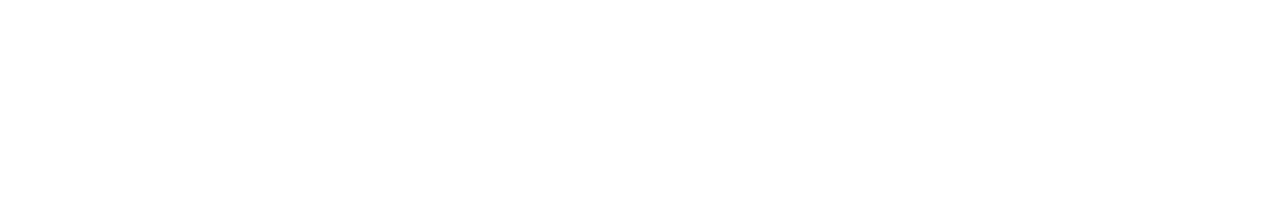
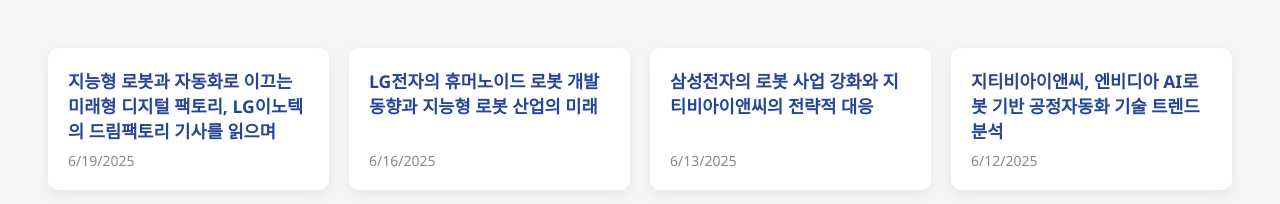
Before and after one commit to GTBMarcom/naver-blog-feed, a website: page index.html in a window 1280 px wide. Drawn offline with Linux system fonts and the light colour scheme.

Commit message:
Update blog feed UI

```diff
--- a/index.html
+++ b/index.html
@@ -5,25 +5,65 @@
   <title>네이버 블로그 최신 글</title>
   <style>
     body {
-      font-family: sans-serif;
+      font-family: 'Segoe UI', Tahoma, Geneva, Verdana, sans-serif;
+      background: #f5f5f5;
       display: grid;
-      grid-template-columns: repeat(5, 1fr);
-      gap: 10px;
-      padding: 20px;
+      grid-template-columns: repeat(auto-fill, minmax(280px, 1fr));
+      gap: 20px;
+      padding: 40px;
+      box-sizing: border-box;
     }
     .item {
-      border: 1px solid #ddd;
-      padding: 10px;
-      height: 150px;
-      overflow: hidden;
+      background-color: white;
+      border-radius: 10px;
+      box-shadow: 0 4px 12px rgba(0, 0, 0, 0.06);
+      padding: 20px;
+      transition: transform 0.2s, box-shadow 0.2s;
+      display: flex;
+      flex-direction: column;
+      justify-content: space-between;
+    }
+    .item:hover {
+      transform: translateY(-5px);
+      box-shadow: 0 6px 18px rgba(0, 0, 0, 0.1);
     }
     .item a {
-      font-weight: bold;
+      font-size: 1.1rem;
+      font-weight: 600;
+      color: #254597;
       text-decoration: none;
+      margin-bottom: 8px;
+    }
+    .item a:hover {
+      text-decoration: underline;
+    }
+    .item small {
+      color: #888;
+      font-size: 0.875rem;
     }
   </style>
 </head>
 <body>
-  <!-- 자동 생성될 블로그 항목 자리 -->
+
+      <div class="item">
+        <a href="https://blog.naver.com/globaltechbank/223900919580?fromRss=true&trackingCode=rss" target="_blank">지능형 로봇과 자동화로 이끄는 미래형 디지털 팩토리, LG이노텍의 드림팩토리 기사를 읽으며</a>
+        <small>6/19/2025</small>
+      </div>
+
+      <div class="item">
+        <a href="https://blog.naver.com/globaltechbank/223898270086?fromRss=true&trackingCode=rss" target="_blank">LG전자의 휴머노이드 로봇 개발 동향과 지능형 로봇 산업의 미래</a>
+        <small>6/16/2025</small>
+      </div>
+
+      <div class="item">
+        <a href="https://blog.naver.com/globaltechbank/223896870523?fromRss=true&trackingCode=rss" target="_blank">삼성전자의 로봇 사업 강화와 지티비아이앤씨의 전략적 대응</a>
+        <small>6/13/2025</small>
+      </div>
+
+      <div class="item">
+        <a href="https://blog.naver.com/globaltechbank/223896691935?fromRss=true&trackingCode=rss" target="_blank">지티비아이앤씨, 엔비디아 AI로봇 기반 공정자동화 기술 트렌드 분석</a>
+        <small>6/12/2025</small>
+      </div>
+
 </body>
 </html>
```
